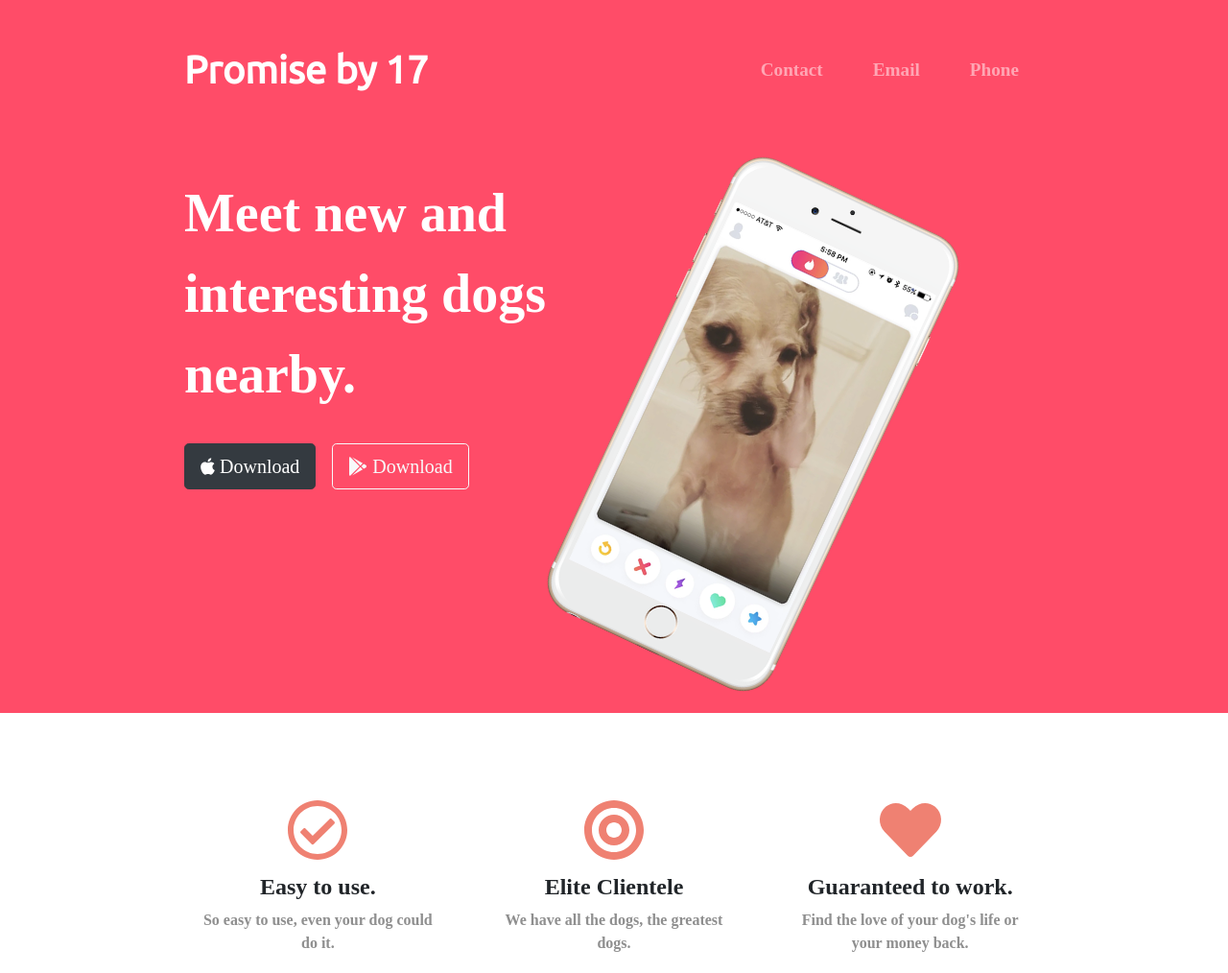
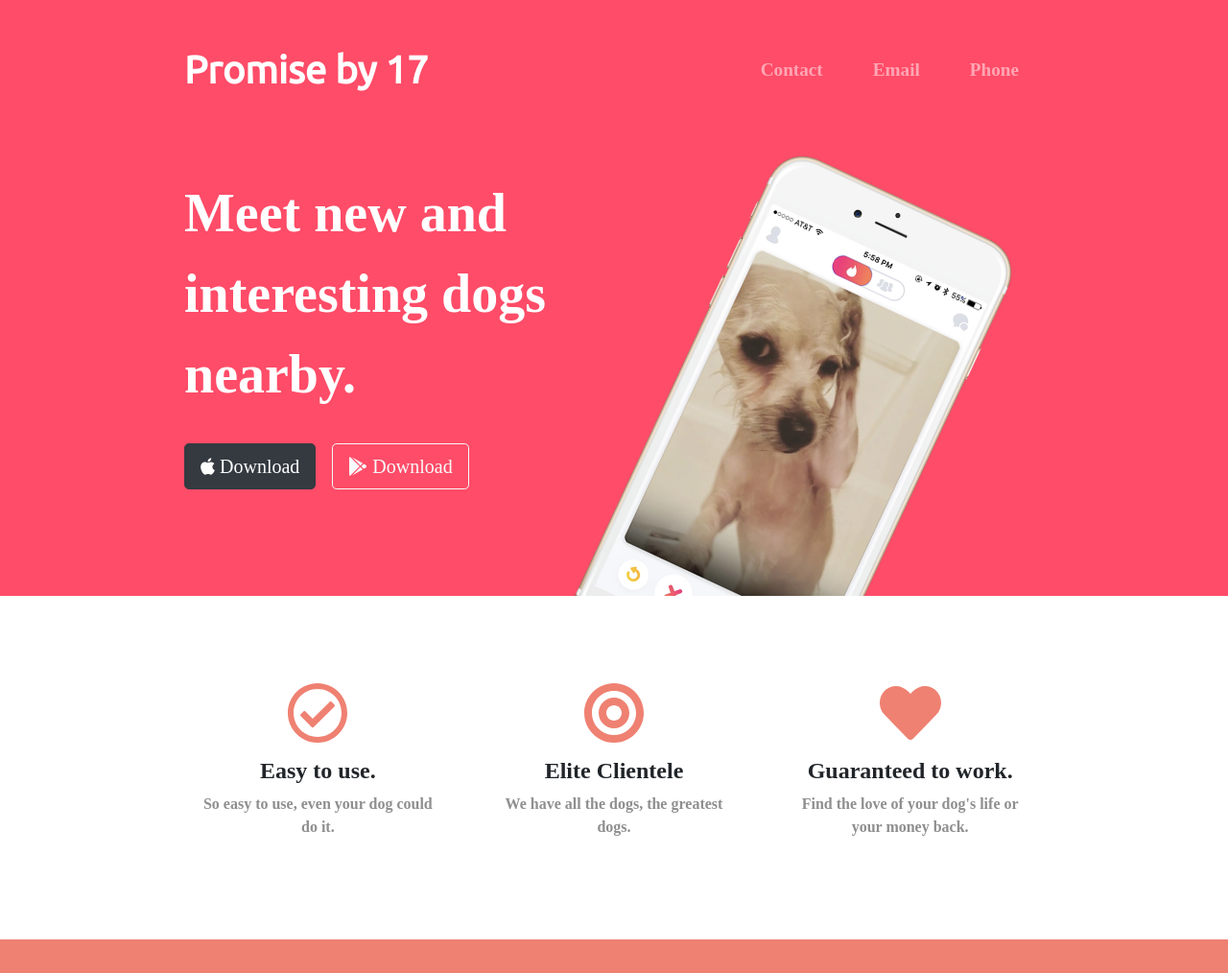
Before and after one commit to Bigaku21/TinDogTraining, a plain HTML site: page index.html in a window 1280 px wide. Shown: the top 1014 px of the page at 96% size. Drawn offline with nearby package versions, Linux system fonts and the light colour scheme.

```diff
--- a/css/styles.css
+++ b/css/styles.css
@@ -15,15 +15,18 @@
   text-align: center;
   padding: 7% 15%;
   background-color: #fff;
+  position: relative;
 }
 
 .container-fluid {
-  padding: 3% 15%;
+  padding: 3% 15% 7%;
 }
 
 .dog-photo{
   width: 60%;
   transform: rotate(25deg);
+  position: absolute;
+  right: 30%;
 }
 
 /* Main elements */
```
